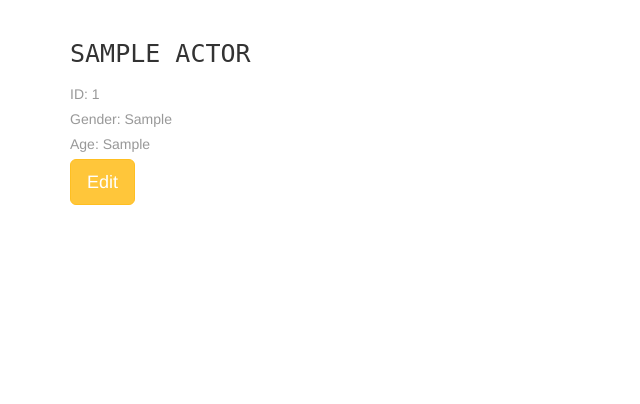
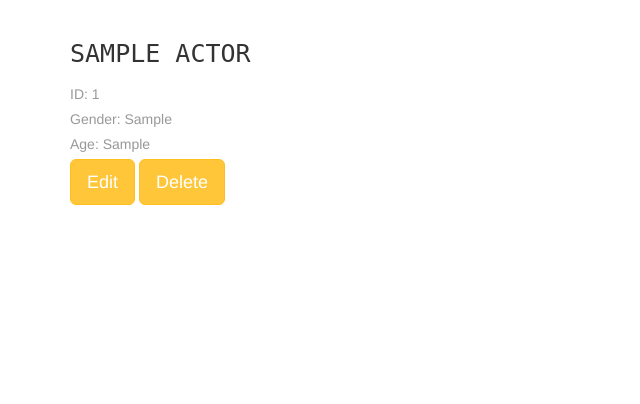
Before and after one commit to AnitaPaswan/capstone, a Flask app: page /actors/1 in a window 1280 px wide. Shown: the part 60-464 px from the top of the page, without its empty margins (0-640 px from the left). Run offline with Flask 2, Linux system fonts and the light colour scheme; tables that the repository leaves empty hold one stand-in row (values such as "Sample post"); some libraries are stand-ins or nearby versions.

Commit message:
updated ui actor

```diff
--- a/app.py
+++ b/app.py
@@ -144,6 +144,26 @@ def delete_movie(movie_id):
   else:
      return None
 
+@app.route('/actors/<actor_id>/delete', methods=['DELETE'])
+def delete_actor(actor_id):
+  error = False
+  try:
+      actor = Actor.query.filter_by(id = actor_id)
+      for x in actor:
+          db.session.delete(x)
+      db.session.delete(ac)
+      db.session.commit()
+  except:
+     db.session.rollback()
+     error = True
+  finally:
+      db.session.close()
+  if error:
+      abort(500)
+  else:
+     actor = Actor.query.get_or_404(actor_id)
+     return render_template('pages/show_actor.html', actor=actor)
+
 @app.route('/actors')
 def actors():
   data = Actor.query.all()
--- a/templates/pages/show_actor.html
+++ b/templates/pages/show_actor.html
@@ -18,4 +18,6 @@
 
 <a href="/actors/{{ actor.id }}/edit"><button class="btn btn-primary btn-lg">Edit</button></a>
 
+<a href="/actors/{{ actor.id }}/delete"><button class="btn btn-primary btn-lg">Delete</button></a>
+
 {% endblock %}
```
